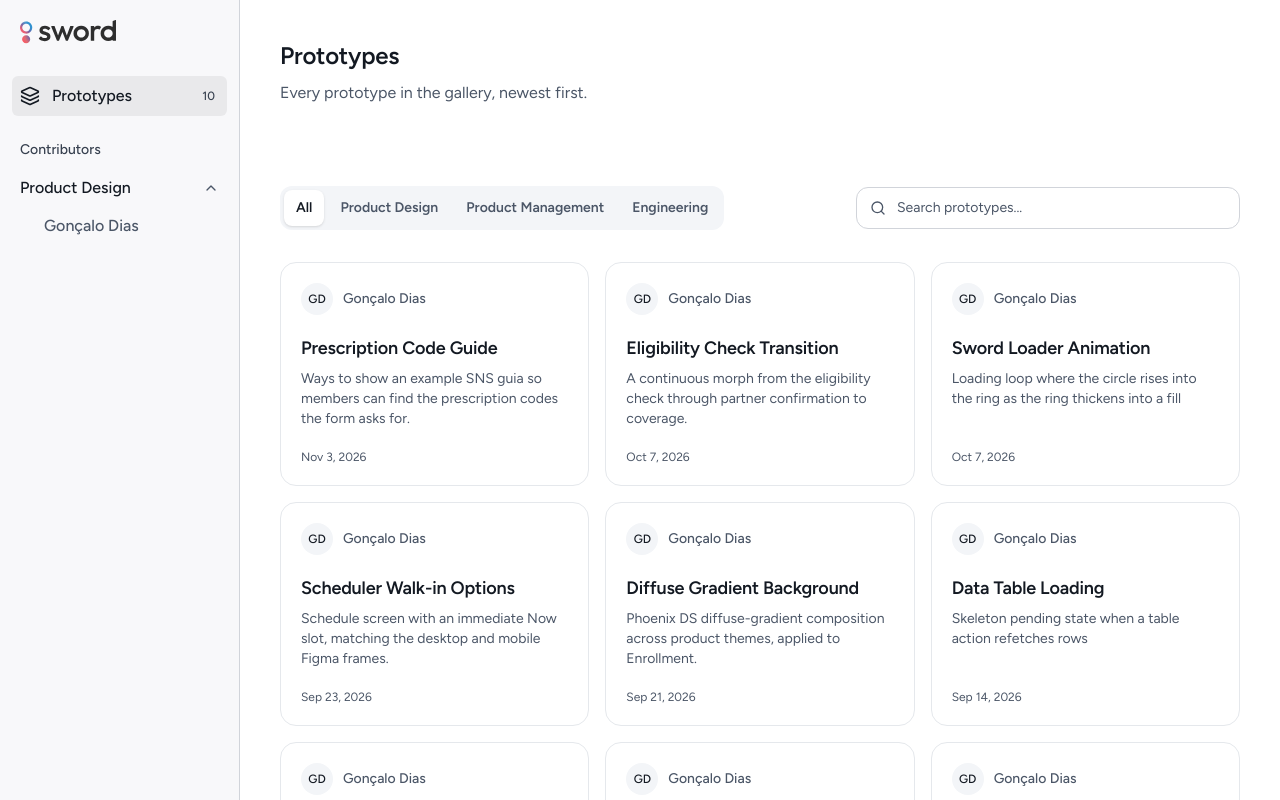
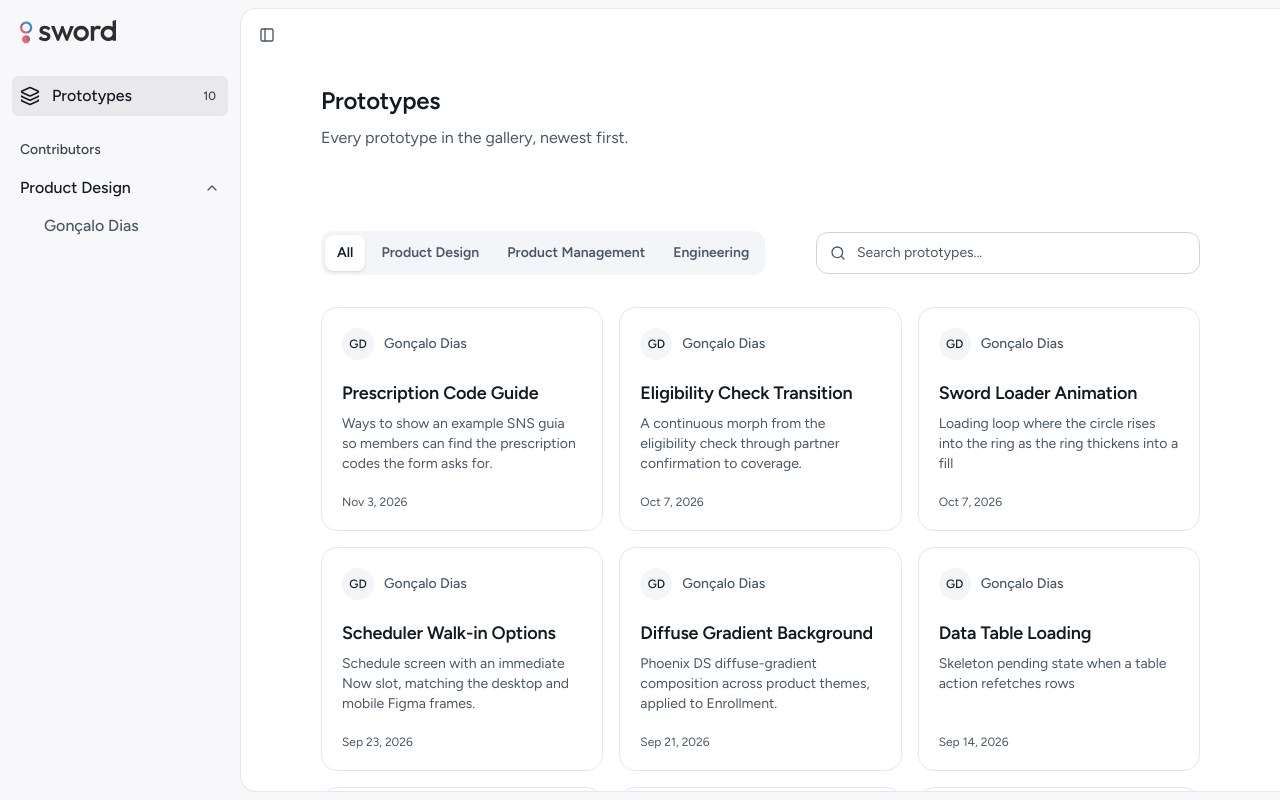
Before and after one commit to gdias-sword/prototype-playground, a Next.js app: page / in a window 1280 px wide. Shown: the top 800 px of the page. Built offline with nearby package versions, Linux system fonts and the light colour scheme.

Commit message:
✨ Add collapsible sidebar with an inset content panel
Co-Authored-By: Claude Opus 5.5 <noreply@anthropic.com>

```diff
--- a/components/shell.tsx
+++ b/components/shell.tsx
@@ -9,6 +9,7 @@ import {
   SidebarGroupContent,
   SidebarGroupLabel,
   SidebarHeader,
+  SidebarInset,
   SidebarItem,
   SidebarSubItem,
 } from '@/components/sidebar';
@@ -38,7 +39,7 @@ export function Shell({ children }: ShellProps) {
     : null;
 
   return (
-    <div className="flex h-full">
+    <div className="bg-background-neutral-faded h-dvh overflow-hidden">
       <Sidebar>
         <SidebarHeader>
           <SwordLogo variant="primary" className="w-24" />
@@ -99,7 +100,9 @@ export function Shell({ children }: ShellProps) {
           </SidebarFooter>
         ) : null}
       </Sidebar>
-      <Container className="flex flex-col py-10">{children}</Container>
+      <SidebarInset>
+        <Container className="flex flex-col py-10">{children}</Container>
+      </SidebarInset>
     </div>
   );
 }
--- a/components/sidebar.tsx
+++ b/components/sidebar.tsx
@@ -1,12 +1,12 @@
 'use client';
 
+import { cn } from '@/design/utils';
 import { mergeProps } from '@base-ui/react/merge-props';
 import { useRender } from '@base-ui/react/use-render';
-import { cn } from '@/design/utils';
-import { Layers } from 'lucide-react';
+import { Layers, PanelLeft } from 'lucide-react';
 import Link from 'next/link';
 import { usePathname } from 'next/navigation';
-import type { ReactNode } from 'react';
+import { useState, type ReactNode } from 'react';
 
 interface SidebarProps {
   children: ReactNode;
@@ -17,12 +17,47 @@ function Sidebar({ children, className }: SidebarProps) {
   return (
     <aside
       className={cn(
-        'border-border-neutral-default bg-background-neutral-faded sticky top-0 z-10 hidden h-dvh w-60 shrink-0 flex-col border-r lg:flex',
+        'fixed inset-y-0 left-0 hidden w-60 flex-col lg:flex',
         className,
       )}
     >
       {children}
     </aside>
+  );
+}
+
+interface SidebarInsetProps {
+  children: ReactNode;
+}
+
+function SidebarInset({ children }: SidebarInsetProps) {
+  const [isOpen, setIsOpen] = useState(true);
+
+  return (
+    <div
+      className={cn(
+        'bg-background-neutral-default lg:border-border-neutral-subtle relative z-10 flex h-dvh flex-col overflow-y-auto transition-transform duration-400 ease-[cubic-bezier(0.4,0.8,0,1)] lg:my-2 lg:h-[calc(100dvh-1rem)] lg:rounded-l-2xl lg:border lg:border-r-0',
+        isOpen ? 'lg:translate-x-60' : 'lg:translate-x-2',
+      )}
+    >
+      <button
+        type="button"
+        onClick={() => setIsOpen((isOpen) => !isOpen)}
+        className="text-foreground-neutral-faded hover:bg-background-neutral-subtle hover:text-foreground-neutral-default sticky top-2 left-2 z-10 hidden size-9 shrink-0 cursor-pointer items-center justify-center rounded-lg transition-colors lg:flex"
+        aria-label={isOpen ? 'Collapse sidebar' : 'Expand sidebar'}
+        aria-expanded={isOpen}
+      >
+        <PanelLeft className="size-4" />
+      </button>
+      <div
+        className={cn(
+          'flex grow flex-col transition-transform duration-400 ease-[cubic-bezier(0.4,0.8,0,1)]',
+          isOpen ? 'lg:-translate-x-30' : 'lg:-translate-x-1',
+        )}
+      >
+        {children}
+      </div>
+    </div>
   );
 }
 
@@ -172,6 +207,7 @@ export {
   SidebarGroupContent,
   SidebarGroupLabel,
   SidebarHeader,
+  SidebarInset,
   SidebarItem,
   SidebarSubItem,
 };
```
